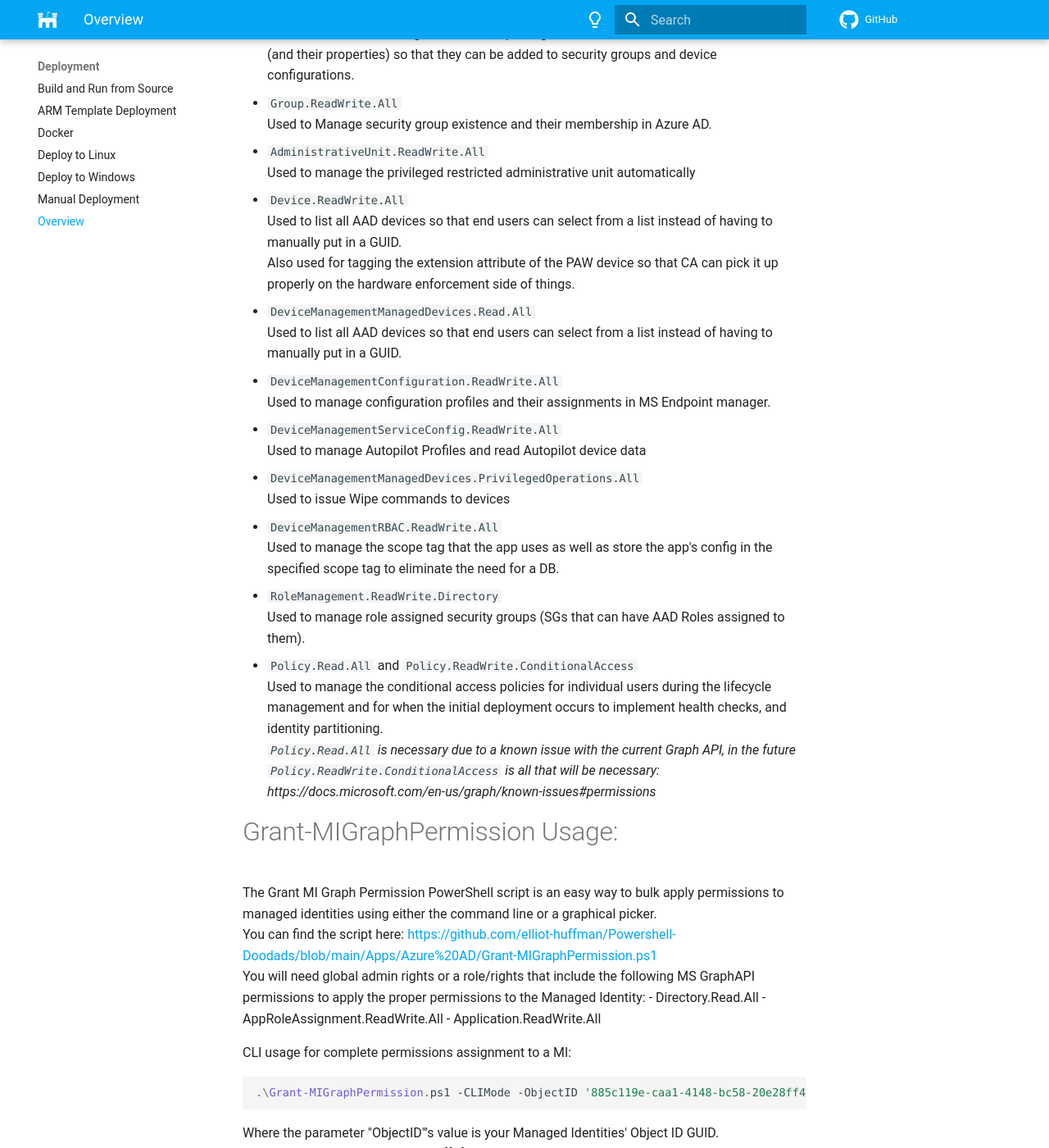
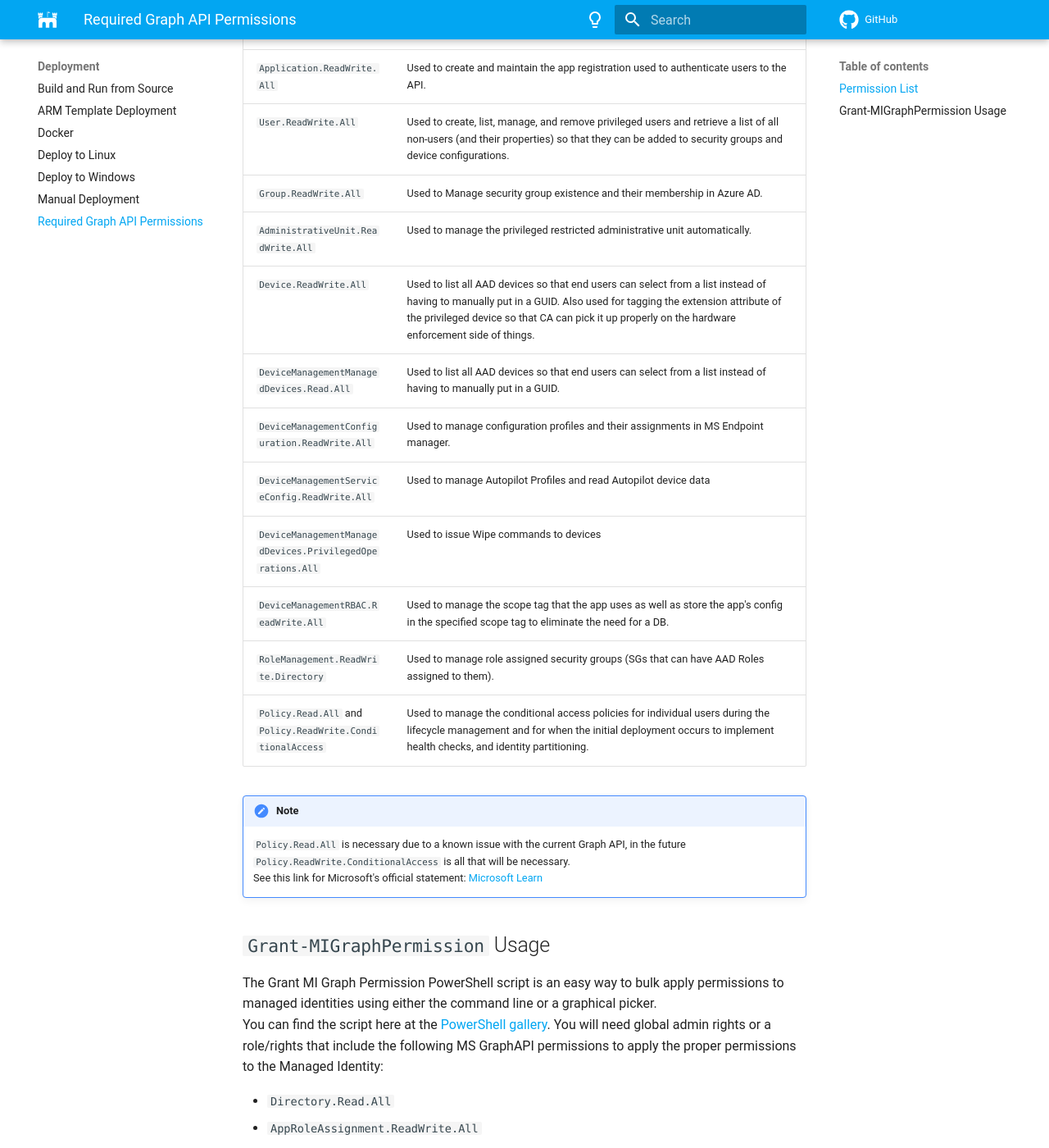
Before and after one commit to Software-Hardware-Integration-Lab/Documentation, an MkDocs documentation site: the page built from docs/Deployment/Required-Graph-API-Permissions.md, in a window 1280 px wide and 1400 px high, scrolled down 433 px. Shown: the whole window at 82% size. Built offline with MkDocs 1.6.1 and Material for MkDocs 9.7.7, drawn with Linux system fonts in a browser that asks for light colours; comment, search, counter and statistics services are not loaded; some of the changed text lies outside the part shown.

Commit message:
Rework the Graph Permissions
Rebuild the Graph API permissions page to be more readable and use more modern documentation features.
Enable the modern features in the project's configs.

````diff
--- a/docs/Deployment/Required-Graph-API-Permissions.md
+++ b/docs/Deployment/Required-Graph-API-Permissions.md
@@ -1,53 +1,52 @@
-# Overview
+# Required Graph API Permissions
 
 The below Microsoft Graph API permissions are necessary for the operation of this web app.
-To grant these permissions, you will need to have [Global Administrator](https://docs.microsoft.com/en-us/azure/active-directory/roles/permissions-reference#groups-administrator) rights in Azure AD.
 
-# Permission List
+!!! note
+    To grant these permissions, you will need to have [Global Administrator](https://docs.microsoft.com/en-us/azure/active-directory/roles/permissions-reference#groups-administrator) rights in Azure AD.
 
+## Permission List
+
+| Permission Name | What it is used for |
+|-----------------|---------------------|
+| `Application.ReadWrite.All` | Used to create and maintain the app registration used to authenticate users to the API. |
+| `User.ReadWrite.All` | Used to create, list, manage, and remove privileged users and retrieve a list of all non-users (and their properties) so that they can be added to security groups and device configurations. |
+| `Group.ReadWrite.All` | Used to Manage security group existence and their membership in Azure AD. |
+| `AdministrativeUnit.ReadWrite.All` | Used to manage the privileged restricted administrative unit automatically. |
+| `Device.ReadWrite.All` | Used to list all AAD devices so that end users can select from a list instead of having to manually put in a GUID. Also used for tagging the extension attribute of the privileged device so that CA can pick it up properly on the hardware enforcement side of things.|
+| `DeviceManagementManagedDevices.Read.All` | Used to list all AAD devices so that end users can select from a list instead of having to manually put in a GUID. |
+| `DeviceManagementConfiguration.ReadWrite.All` | Used to manage configuration profiles and their assignments in MS Endpoint manager. |
+| `DeviceManagementServiceConfig.ReadWrite.All` | Used to manage Autopilot Profiles and read Autopilot device data |
+| `DeviceManagementManagedDevices.PrivilegedOperations.All` | Used to issue Wipe commands to devices |
+| `DeviceManagementRBAC.ReadWrite.All` | Used to manage the scope tag that the app uses as well as store the app's config in the specified scope tag to eliminate the need for a DB. |
+| `RoleManagement.ReadWrite.Directory` | Used to manage role assigned security groups (SGs that can have AAD Roles assigned to them). |
+| `Policy.Read.All` and `Policy.ReadWrite.ConditionalAccess` | Used to manage the conditional access policies for individual users during the lifecycle management and for when the initial deployment occurs to implement health checks, and identity partitioning. |
+
+!!! note
+    `Policy.Read.All` is necessary due to a known issue with the current Graph API, in the future `Policy.ReadWrite.ConditionalAccess` is all that will be necessary.
+    See this link for Microsoft's official statement: [Microsoft Learn](https://learn.microsoft.com/en-us/graph/known-issues#conditional-access-policy-requires-consent-to-permission)
+
+## `Grant-MIGraphPermission` Usage
+
+The Grant MI Graph Permission PowerShell script is an easy way to bulk apply permissions to managed identities using either the command line or a graphical picker.
+You can find the script here at the [PowerShell gallery](https://www.powershellgallery.com/packages/Grant-MIGraphPermission).
+You will need global admin rights or a role/rights that include the following MS GraphAPI permissions to apply the proper permissions to the Managed Identity:
+
+- `Directory.Read.All`
+- `AppRoleAssignment.ReadWrite.All`
 - `Application.ReadWrite.All`
-   Used to create and maintain the app registration used to authenticate users to the API.
-- `User.ReadWrite.All`
-   Used to create, list, manage, and remove privileged users and retrieve a list of all non-users (and their properties) so that they can be added to security groups and device configurations.
-- `Group.ReadWrite.All`
-   Used to Manage security group existence and their membership in Azure AD.
--  `AdministrativeUnit.ReadWrite.All`
-   Used to manage the privileged restricted administrative unit automatically
-- `Device.ReadWrite.All`
-   Used to list all AAD devices so that end users can select from a list instead of having to manually put in a GUID.
-   Also used for tagging the extension attribute of the PAW device so that CA can pick it up properly on the hardware enforcement side of things.
-- `DeviceManagementManagedDevices.Read.All`
-   Used to list all AAD devices so that end users can select from a list instead of having to manually put in a GUID.
-- `DeviceManagementConfiguration.ReadWrite.All`
-   Used to manage configuration profiles and their assignments in MS Endpoint manager.
-- `DeviceManagementServiceConfig.ReadWrite.All`
-   Used to manage Autopilot Profiles and read Autopilot device data
-- `DeviceManagementManagedDevices.PrivilegedOperations.All`
-   Used to issue Wipe commands to devices
-- `DeviceManagementRBAC.ReadWrite.All`
-   Used to manage the scope tag that the app uses as well as store the app's config in the specified scope tag to eliminate the need for a DB.
-- `RoleManagement.ReadWrite.Directory`
-   Used to manage role assigned security groups (SGs that can have AAD Roles assigned to them).
-- `Policy.Read.All` and `Policy.ReadWrite.ConditionalAccess`
-   Used to manage the conditional access policies for individual users during the lifecycle management and for when the initial deployment occurs to implement health checks, and identity partitioning.
-_`Policy.Read.All` is necessary due to a known issue with the current Graph API, in the future `Policy.ReadWrite.ConditionalAccess` is all that will be necessary: https://docs.microsoft.com/en-us/graph/known-issues#permissions_
-
-# Grant-MIGraphPermission Usage:
-The Grant MI Graph Permission PowerShell script is an easy way to bulk apply permissions to managed identities using either the command line or a graphical picker.
-You can find the script here: [https://github.com/elliot-huffman/Powershell-Doodads/blob/main/Apps/Azure%20AD/Grant-MIGraphPermission.ps1](https://github.com/elliot-huffman/Powershell-Doodads/blob/main/Apps/Azure%20AD/Grant-MIGraphPermission.ps1)
-You will need global admin rights or a role/rights that include the following MS GraphAPI permissions to apply the proper permissions to the Managed Identity:
-- Directory.Read.All
-- AppRoleAssignment.ReadWrite.All
-- Application.ReadWrite.All
 
 CLI usage for complete permissions assignment to a MI:
-```PowerShell
+
+``` PowerShell linenums="1"
 .\Grant-MIGraphPermission.ps1 -CLIMode -ObjectID '885c119e-caa1-4148-bc58-20e28ff4f3ce' -PermissionName 'Application.ReadWrite.All', 'User.ReadWrite.All', 'Group.ReadWrite.All', 'AdministrativeUnit.ReadWrite.All', 'Device.ReadWrite.All', 'DeviceManagementManagedDevices.Read.All', 'DeviceManagementConfiguration.ReadWrite.All', 'DeviceManagementServiceConfig.ReadWrite.All', 'DeviceManagementManagedDevices.PrivilegedOperations.All', 'DeviceManagementRBAC.ReadWrite.All', 'RoleManagement.ReadWrite.Directory', 'Policy.Read.All', 'Policy.ReadWrite.ConditionalAccess'
 ```
-Where the parameter "ObjectID"'s value is your Managed Identities' Object ID GUID.
-"885c119e-caa1-4148-bc58-20e28ff4f3ce" is not a real value, please replace it.
+
+Where the parameter `ObjectID`'s value is your Managed Identities' Object ID (GUID).
+`885c119e-caa1-4148-bc58-20e28ff4f3ce` is not a real value, please replace it.
 
 For more information about script usage, please run:
-```PowerShell
+
+``` PowerShell linenums="1"
 Get-Help .\Grant-MIGraphPermission.ps1
 ```
--- a/mkdocs.yml
+++ b/mkdocs.yml
@@ -32,11 +32,16 @@ theme:
     - navigation.tracking
     - navigation.top
     - content.tabs.link
+    - content.code.annotate
 markdown_extensions:
   - toc:
       permalink: true
   - admonition
   - pymdownx.details
+  - pymdownx.snippets
+  - pymdownx.highlight:
+      anchor_linenums: true
+  - pymdownx.inlinehilite
   - pymdownx.superfences:
       custom_fences:
         - name: mermaid
````
